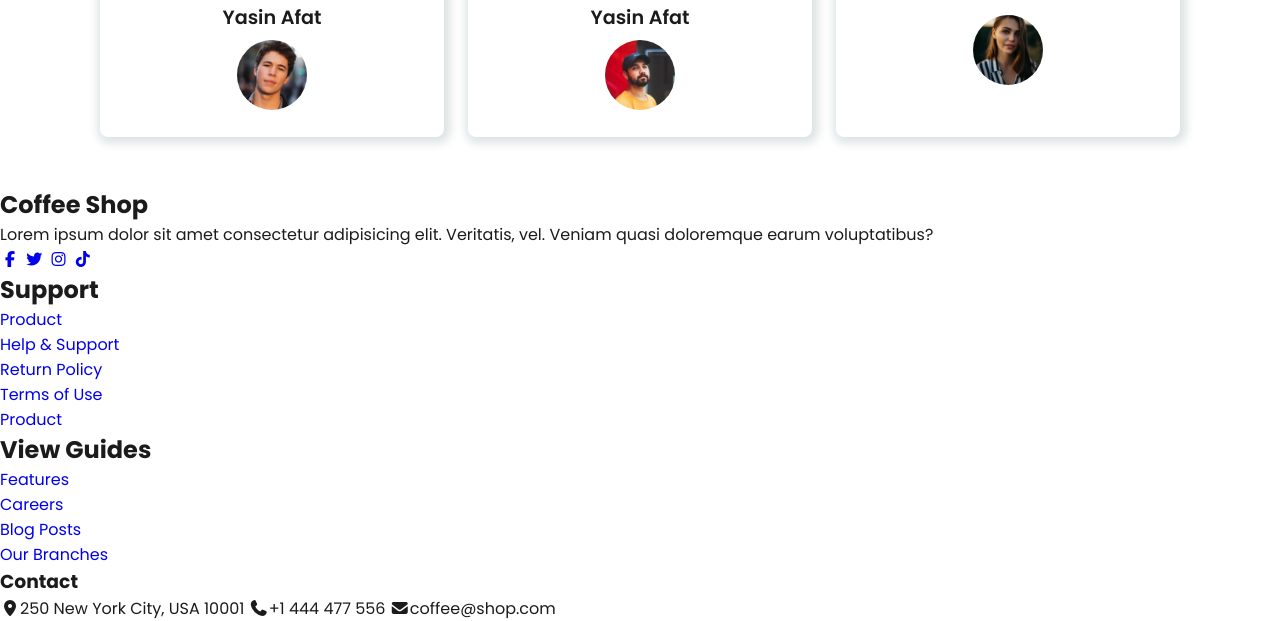
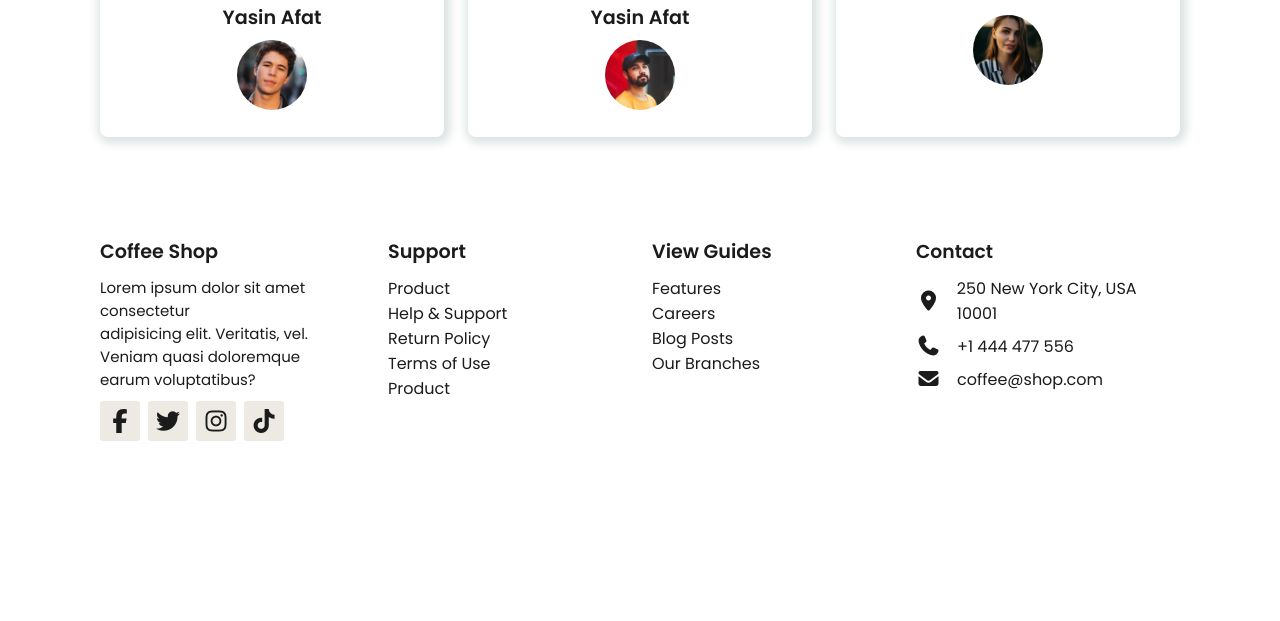
Before and after one commit to SaraHashimzadeh/Coffe_Shop_responsive, a plain HTML site: page index.html in a window 1280 px wide. Shown: the part 2382-3003 px from the top of the page. After the commit the page ends 2873 px from the top, so only its background shows below. Drawn offline with Linux system fonts and the light colour scheme; a web font is replaced by a local one.

Commit message:
footer css

```diff
--- a/index.html
+++ b/index.html
@@ -174,10 +174,10 @@
 
      <!-- ------------------Footer-------------->
 
-     <div class="footer">
+     <section class="footer">
         <div class="footer-box">
             <h2>Coffee Shop</h2>
-            <p>Lorem ipsum dolor sit amet consectetur adipisicing elit. Veritatis, vel. Veniam quasi doloremque earum voluptatibus?</p>
+            <p>Lorem ipsum dolor sit amet consectetur <br> adipisicing elit.  Veritatis, vel. Veniam quasi doloremque <br> earum voluptatibus?</p>
             <div class="social">
                 <a href="#"><i class="fa-brands fa-facebook-f"></i></a>
                 <a href="#"><i class="fa-brands fa-twitter"></i></a>
@@ -210,7 +210,7 @@
                 <span><i class="fa-solid fa-envelope"></i>coffee@shop.com</span>
             </div>
         </div>
-     </div>
+     </section>
 
 
     <script src="script.js"></script>
--- a/style.css
+++ b/style.css
@@ -288,3 +288,75 @@ header {
     background: var(--second-color);
     transition: 0.2s all linear;
 }
+
+.footer {
+    display: grid;
+    grid-template-columns: repeat(auto-fit, minmax(240px, auto));
+    gap: 1.5rem;
+}
+
+.footer-box h2 {
+    font-size: 1.2rem;
+    font-weight: 600;
+    margin-bottom: 10px;
+}
+
+.footer-box p {
+    font-size: 0.938rem;
+    margin-bottom: 10px;
+}
+
+.social {
+    display: flex;
+    align-items: center;
+    column-gap: 0.5rem;
+}
+
+.social a {
+    display: flex;
+    width: 40px;
+    height: 40px;
+    justify-content: center;
+    align-items: center;
+    background: var(--second-color);
+    border-radius: 0.2rem;
+}
+
+.social a .fa-brands{
+    font-size: 24px;
+    color: var(--text-color);
+}
+
+.social a .fa-brands:hover {
+    background: var(--main-color);
+    color: var(--bg-color);
+}
+
+.footer-box h3 {
+    font-weight: 600;
+    margin-bottom: 10px;
+}
+
+.footer-box li a {
+    color: var(--text-color);
+}
+
+.footer-box li a:hover {
+    color: var(--main-color);
+}
+
+.contact {
+    display: flex;
+    flex-direction: column;
+    row-gap: 0.5rem;
+}
+
+.contact span {
+    display: flex;
+    align-items: center;
+}
+
+.contact i {
+    font-size: 20px;
+    margin-right: 1rem;
+}
```
